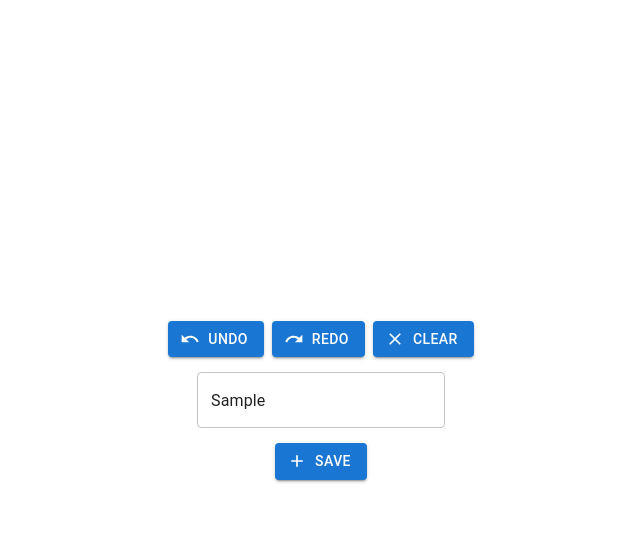
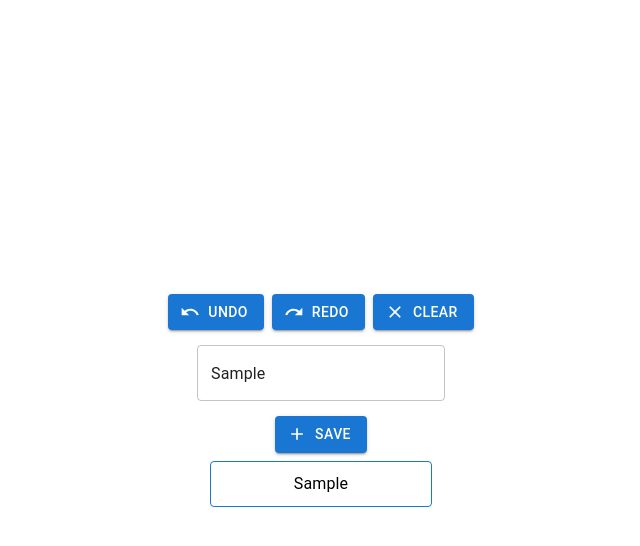
Before and after one commit to AliulisMartynas/10-speed-task, a React (Create React App) app: page / in a window 1280 px wide. Both pictures are taken after typing "Sample" into the empty fields and a click on the button "SAVE". Shown: the top 546 px of the page, without its empty margins (319-959 px from the left). Built offline with nearby package versions, Linux system fonts and the light colour scheme.

Commit message:
Added saving to list and list displaying

```diff
--- a/src/App.css
+++ b/src/App.css
@@ -11,3 +11,11 @@
 .text-field {
   margin: 15px 0px;
 }
+
+.list-item {
+  margin-top: 8px;
+  border: 1px solid #1976d2;
+  padding: 10px;
+  border-radius: 4px;
+  width: 200px;
+}
--- a/src/components/Form.tsx
+++ b/src/components/Form.tsx
@@ -1,10 +1,15 @@
 import { useState } from "react";
 import "../App.css";
-import { Button, TextField, Stack } from "@mui/material";
+import { Button, TextField, Stack, Typography } from "@mui/material";
 import { Undo, Redo, Clear, Add } from "@mui/icons-material";
 
 const Form = () => {
   const [inputValue, setInputValue] = useState<string>("");
+  const [inputList, setInputList] = useState<string[]>([]);
+
+  const saveToList = () => {
+    setInputList([...inputList, inputValue]);
+  };
 
   const onInputChange = (value: string) => {
     setInputValue(value);
@@ -29,9 +34,20 @@ const Form = () => {
           onChange={(event) => onInputChange(event.target.value)}
         />
       </div>
-      <Button variant="contained" startIcon={<Add />}>
+      <Button variant="contained" startIcon={<Add />} onClick={saveToList}>
         Save
       </Button>
+      <div>
+        {inputList.map((listItem, index) => (
+          <div
+            key={index}
+            onClick={() => setInputValue(listItem)}
+            className="list-item"
+          >
+            <Typography>{listItem}</Typography>
+          </div>
+        ))}
+      </div>
     </div>
   );
 };
```
